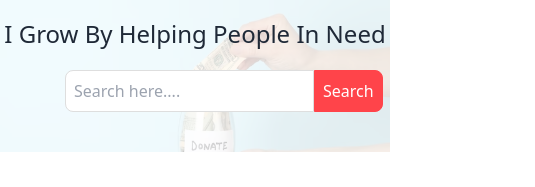
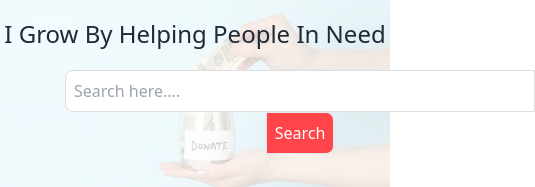
Before and after one commit to SamirSadek/donation-campaign-react-router-state-management, a React (Vite) app: page / in a window 390 px wide. Shown: the part 199-386 px from the top of the page, 535 px wide, since content can reach past the window. Built offline with nearby package versions, Linux system fonts and the light colour scheme.

Commit message:
Add Search Functionality on home page

```diff
--- a/src/components/Banner.jsx
+++ b/src/components/Banner.jsx
@@ -1,26 +1,43 @@
-const Banner = () => {
+import { useState } from "react";
+
+const Banner = ({ searchIN, setSearchIn }) => {
+
+
+    const handleSubmit = e =>{
+      e.preventDefault()
+      setSearchIn(e.target.name.value)
+      console.log(searchIN,"Data submitted");
+
+
+    }
+
+
+
   return (
     <div className="relative  md:h-[400px] mx-auto text-center bg-cover bg-no-repeat">
       <div
         className="absolute inset-0 bg-[url(/Donate.png)] bg-no-repeat bg-cover opacity-20"
         style={{
-
           backgroundImage: `url(/Donate.png)`,
         }}
       ></div>
       <div className="relative">
-        <h1 className="text-2xl md:text-5xl pt-10 md:pt-32">I Grow By Helping People In Need</h1>
+        <h1 className="text-2xl md:text-5xl pt-10 md:pt-32">
+          I Grow By Helping People In Need
+        </h1>
         <div className="w-2/3 mx-auto md:w-max  mt-5 flex md:mt-10 pb-10">
+          <form onSubmit={handleSubmit}>
             <input
               className="p-2 md:p-4 w-[470px] border border-[#DEDEDE] rounded-s-lg"
               type="search"
-            name=""
+              name="name"
               id=""
               placeholder="Search here...."
             />
-          <button className="p-2 md:py-4 md:px-7 bg-[#FF444A] text-white text-base rounded-e-lg border border-[#FF444A]">
+            <button className="p-2 md:py-4 md:px-7 bg-[#FF444A] text-white text-base rounded-e-lg border border-[#FF444A">
               Search
             </button>
+          </form>
         </div>
       </div>
     </div>
--- a/src/components/Card.jsx
+++ b/src/components/Card.jsx
@@ -3,7 +3,7 @@ import { Link } from "react-router-dom";
 const Card = ({ card }) => {
   const {id, picture, card_bg, title, category, category_bg, text_button_bg } =
     card;
-  console.log(card_bg);
+  // console.log(card_bg);
   return (
     <Link to={`/donations/${id}`}>
       <div style={{backgroundColor:card_bg}} className="rounded-lg">
--- a/src/components/Cards.jsx
+++ b/src/components/Cards.jsx
@@ -2,8 +2,9 @@ import { useEffect } from "react";
 import { useState } from "react";
 import Card from "./Card";
 
-const Cards = () => {
+const Cards = ({ searchIN }) => {
    const [cards, setCards]= useState([]);
+   const [filteredCards, setFilteredCards] = useState([]);
 
    useEffect(() =>{
     fetch('../donation.json')
@@ -11,13 +12,27 @@ const Cards = () => {
     .then(data => setCards(data))
    },[])
 
+   useEffect(() => {
+    if (searchIN) {
+      const filtered = cards.filter((card) =>
+        card.category.toLowerCase().includes(searchIN.toLowerCase())
+      );
+      setFilteredCards(filtered);
+    } else {
+      setFilteredCards(cards);
+    }
+  }, [searchIN,cards]);
+  console.log(filteredCards)
+
+
+
 
     return (
         <div className="w-4/5 mx-auto my-10">
 
              <div className="grid lg:grid-cols-4 gap-5">
                 {
-                    cards.map( (card,idx)=> <Card key={idx} card={card}></Card>)
+                    filteredCards.map( (card,idx)=> <Card key={idx} card={card}></Card>)
                 }
              </div>
 
--- a/src/main.jsx
+++ b/src/main.jsx
@@ -16,6 +16,7 @@ const router = createBrowserRouter([
       {
         path:"/",
         element:<Home></Home>
+
       },
       {
          path:"donation",
--- a/src/pages/Home.jsx
+++ b/src/pages/Home.jsx
@@ -1,11 +1,14 @@
+import { useState } from "react";
 import Banner from "../components/Banner";
 import Cards from "../components/Cards";
 
 const Home = () => {
+  const [searchIN, setSearchIn] = useState(null);
   return (
+
     <div>
-      <Banner></Banner>
-      <Cards></Cards>
+      <Banner searchIN={searchIN} setSearchIn={setSearchIn}></Banner>
+      <Cards searchIN={searchIN}></Cards>
     </div>
   );
 };
```
Lines whose indentation alone changed are shown as unchanged.
